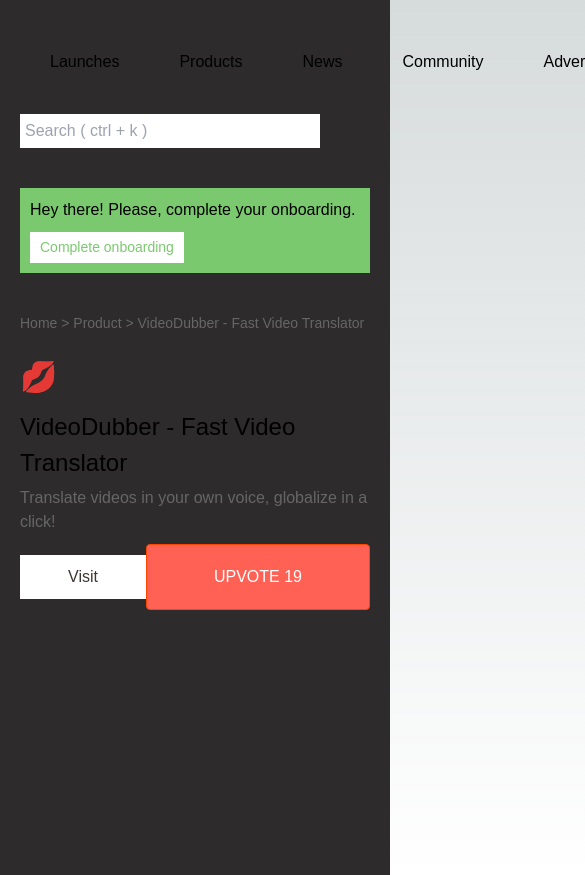
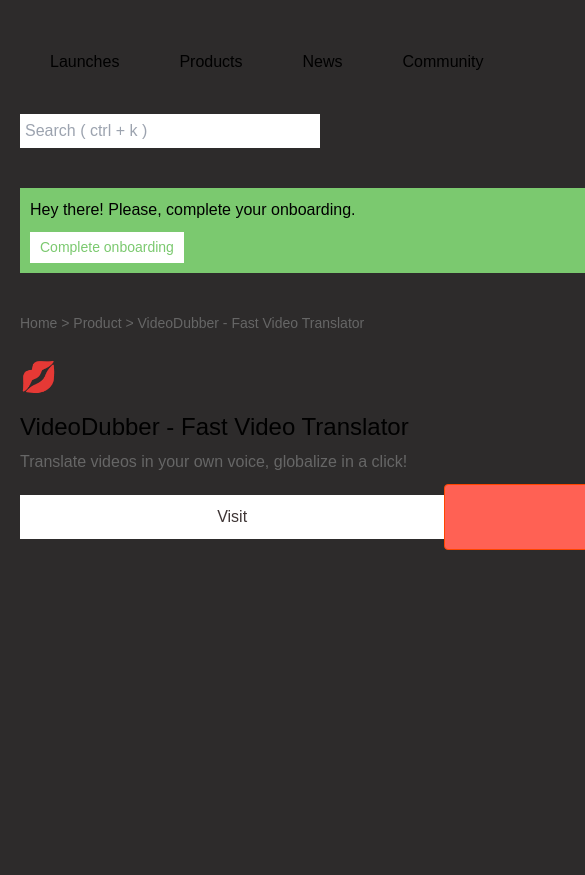
Before and after one commit to kunaldeshwal1/VideoDubber, a Next.js app: page / in a window 390 px wide. Shown: the top 875 px of the page, 585 px wide, since content can reach past the window. Built offline with nearby package versions, Linux system fonts and the light colour scheme.

Commit message:
fix responsiveness

```diff
--- a/src/app/Home.module.css
+++ b/src/app/Home.module.css
@@ -1,7 +1,7 @@
 .container {
   font-family: Arial, sans-serif;
   height: 875px;
-  width: 100%;
+  width: 900px;
   background-color: rgb(45, 43, 43);
   padding: 20px;
 }
--- a/src/app/page.tsx
+++ b/src/app/page.tsx
@@ -28,7 +28,6 @@
             <li style={{ margin: '30px' }}>Products</li>
             <li style={{ margin: '30px' }}>News</li>
             <li style={{ margin: '30px' }}>Community</li>
-            <li style={{ margin: '30px' }}>Advertise</li>
           </ul>
         </nav>
         <div className={styles.logo}></div>
```
